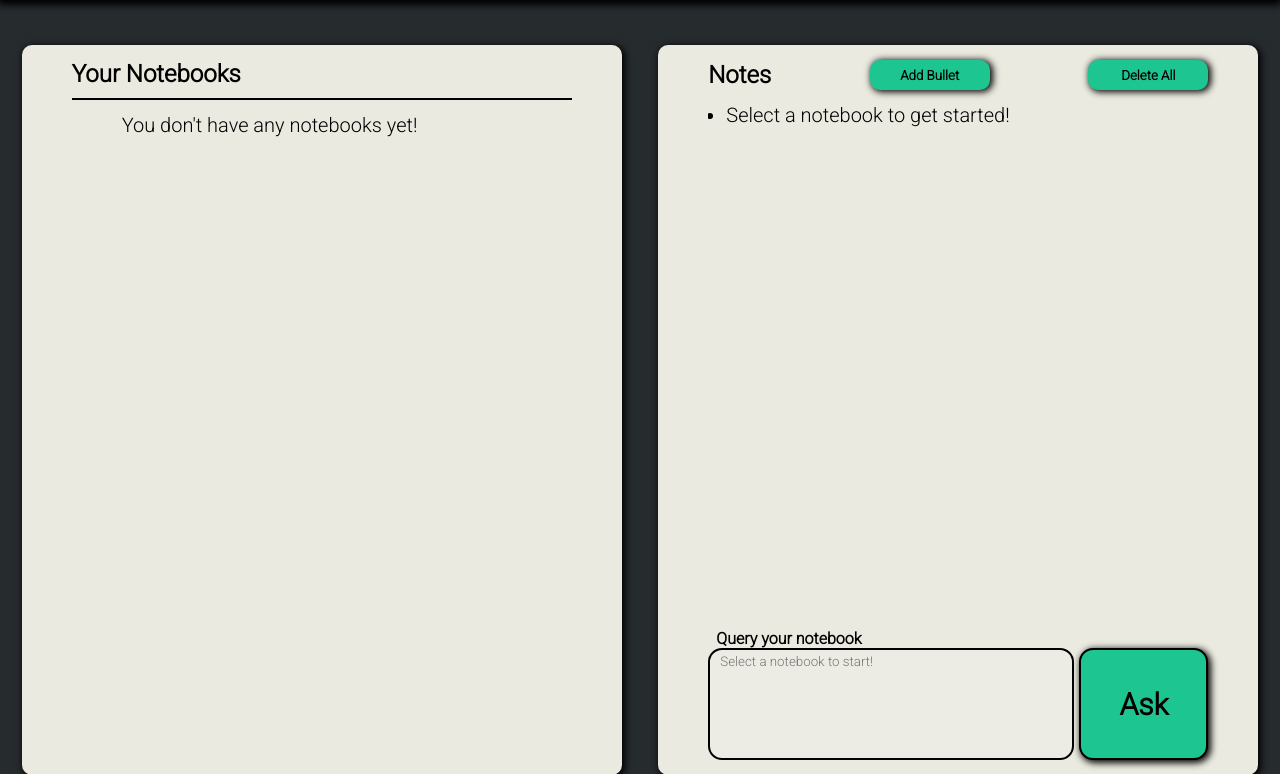
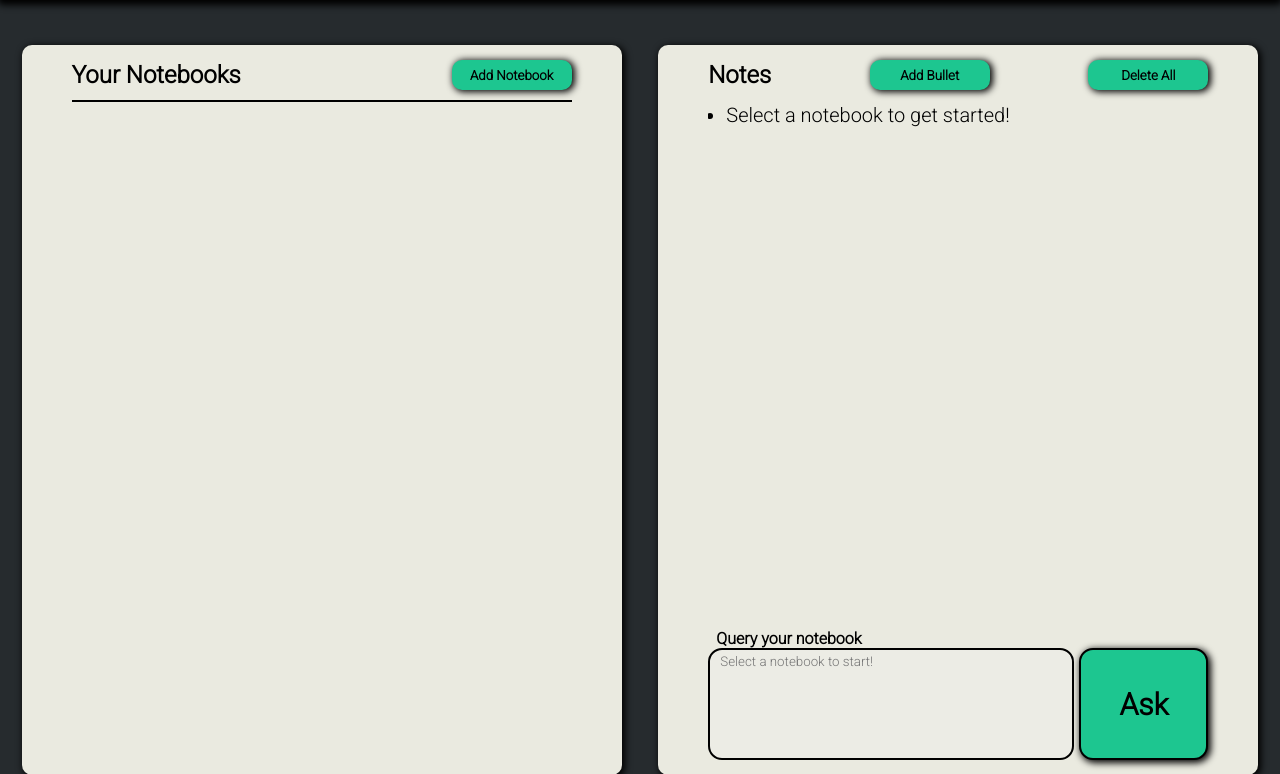
Before and after one commit to trevorengen/TLDR, a Python web app: template flask_app/templates/notebooks.html in a window 1280 px wide. Shown: the part 60-834 px from the top of the page. Run offline with Jinja, Linux system fonts and the light colour scheme; the template is opened without the code that fills it, so the values that code supplies are empty; some libraries are stand-ins or nearby versions.

Commit message:
Add logic on notebooks page.

```diff
--- a/flask_app/static/css/style.css
+++ b/flask_app/static/css/style.css
@@ -393,6 +393,28 @@ li {
     margin-top: 10px;
 }
 
+#create-new {
+    width: 200px;
+}
+
+.notebooks-li.row {
+    justify-content: flex-start;
+}
+
+.left-push {
+    margin-left: auto;
+    margin-right: 10px;
+}
+
+.right-shove {
+    margin-right: 50px;
+    margin-left: 20px;
+}
+
+.delete-nb, .edit-nb {
+    background-color: #EAEAE0;
+}
+
 .nav-bar a.left-push {
     margin-left: auto;
 }
--- a/flask_app/static/js/notebooks.js
+++ b/flask_app/static/js/notebooks.js
@@ -1,18 +1,25 @@
 // jQuery methods
 $(document).ready(function() {
 
-    $('.notebooks-li').mouseenter(function(){
-        $(this).animate({left: '20px'});
+    $('.notebooks-li').mouseover(function(){
         $(this).css('font-style', 'italic');
     });
 
     $('.notebooks-li').mouseout(function(){
-        $(this).animate({left: '0'});
         $(this).css('font-style', 'normal');
     });
 
+    $('.delete-nb').click(function() {
+        notebookName = $(this).closest('div').attr('id');
+        if (!confirm('Are you sure you want to delete ' + notebookName + '?\n\nThis action cannot be undone.')) {
+            return;
+        }
+        $(this).closest('div').remove();
+        $.post('/notebooks/delete', { nbName : notebookName })
+    });
+
     $('.notebooks-li').click(function(){
-        var nb = $(this).attr('id');
+        var nb = $(this).text();
         var targetUl = $('#bullet-ul');
         var targetTa = $('#queryta');
         $.post('/notebooks/retrieve', { notebook : nb })
@@ -34,6 +41,32 @@ $(document).ready(function() {
             .done(function(data) {
                 console.log(data);
             });
+    });
+
+    $('#add-nb').click(function() {
+        var targetUl = $('#notebook-ul');
+        var newLi = $('<li>');
+        var newText = $('<input>');
+        newText.attr('type', 'text');
+        newText.css({
+            'width': '80%', 'border': '2px solid black',
+            'border-radius': '4px', 'height': '30px', 'outline': 'none',
+            'padding-left': '3px',
+        });
+        newText.attr('id', 'temp-text');
+        newLi.attr('id', 'temp');
+        newText.appendTo(newLi);
+        targetUl.prepend(newLi);
+        newText.focus();
+        newText.on('keypress', function(e) {
+            if(e.which == 13){
+                var text = $('#temp-text').val();
+                $('#temp').remove();
+
+                $.post('/notebooks/add', { name : text })
+                    .done(location.reload());
+            }
+        });
     });
 
     $('#add-bullet').click(function(){
@@ -63,6 +96,10 @@ $(document).ready(function() {
         });
     });
 
+    $('#create-new').click(function() {
+        $('#notebook-pop').css('display', 'block');
+    });
+
     $('#delete-all').click(function(){
         if (!confirm('Are you sure?\n\nThis action cannot be undone.')) {
             return;
@@ -75,4 +112,5 @@ $(document).ready(function() {
                 });
         }
     });
+
 });
--- a/flask_app/static/js/scripts.js
+++ b/flask_app/static/js/scripts.js
@@ -127,7 +127,7 @@ function addToSelect(data) {
     for (var i = 0; i < data.length; i++) {
         var option = document.createElement('option');
         option.value = data[i];
-        option.innerHTML = data[i];
+        option.innerHTML = data[i].title();
         mySelect.appendChild(option);
     }
     mySelect.selectedIndex = data.length-1;
--- a/flask_app/templates/notebooks.html
+++ b/flask_app/templates/notebooks.html
@@ -6,9 +6,11 @@
     <meta name="viewport" content="width=device-width, initial-scale=1.0">
     <link rel="stylesheet" type="text/css" href="{{ url_for('static', filename='css/style.css') }}">
     <link rel="stylesheet" type="text/css" href="{{ url_for('static', filename='css/toast.css') }}">
+    <link href="https://fonts.googleapis.com/icon?family=Material+Icons" rel="stylesheet">
     <script src="https://ajax.googleapis.com/ajax/libs/jquery/3.5.1/jquery.min.js"></script>
     <script type="text/javascript" src="{{ url_for('static', filename='js/notebooks.js') }}"></script>
     <script type="text/javascript" src="{{ url_for('static', filename='js/scripts.js') }}"></script>
+    <script src='https://kit.fontawesome.com/a076d05399.js' crossorigin='anonymous'></script>
     <title>Notebooks</title>
 </head>
 <body class="notebooks-body">
@@ -20,13 +22,19 @@
 
     <main id="notebooks-main">
         <div class="notebook-list">
-            <h2>Your Notebooks</h2>
+            <div class="row">
+                <h2>Your Notebooks</h2>
+                <button id="add-nb" class="notebook-butt">Add Notebook</button>
+            </div>
             <ul id="notebook-ul">
                 {% if notebooks|length < 1 %}
-                    <li>You don't have any notebooks yet!</li>
                 {% else %}
                     {% for notebook in notebooks %}
-                        <li id="{{notebook.name}}" class="notebooks-li">{{notebook.name}}</li>
+                        <div class="row" id="{{notebook.name}}">
+                            <li class="notebooks-li row">{{notebook.name}}</li>
+                            <button class="edit-nb"><i class='far fa-edit left-push' style='font-size:24px'></i></button>
+                            <button class="delete-nb"><i class="fa fa-trash right-shove" style="font-size:24px"></i></button>
+                        </div>
                     {% endfor %}
                 {% endif %}
             </ul>
```
Also changed, not shown: flask_app/controllers/notebooks.py (+25 -7 lines), flask_app/models/notebook.py (+5 -2 lines).
